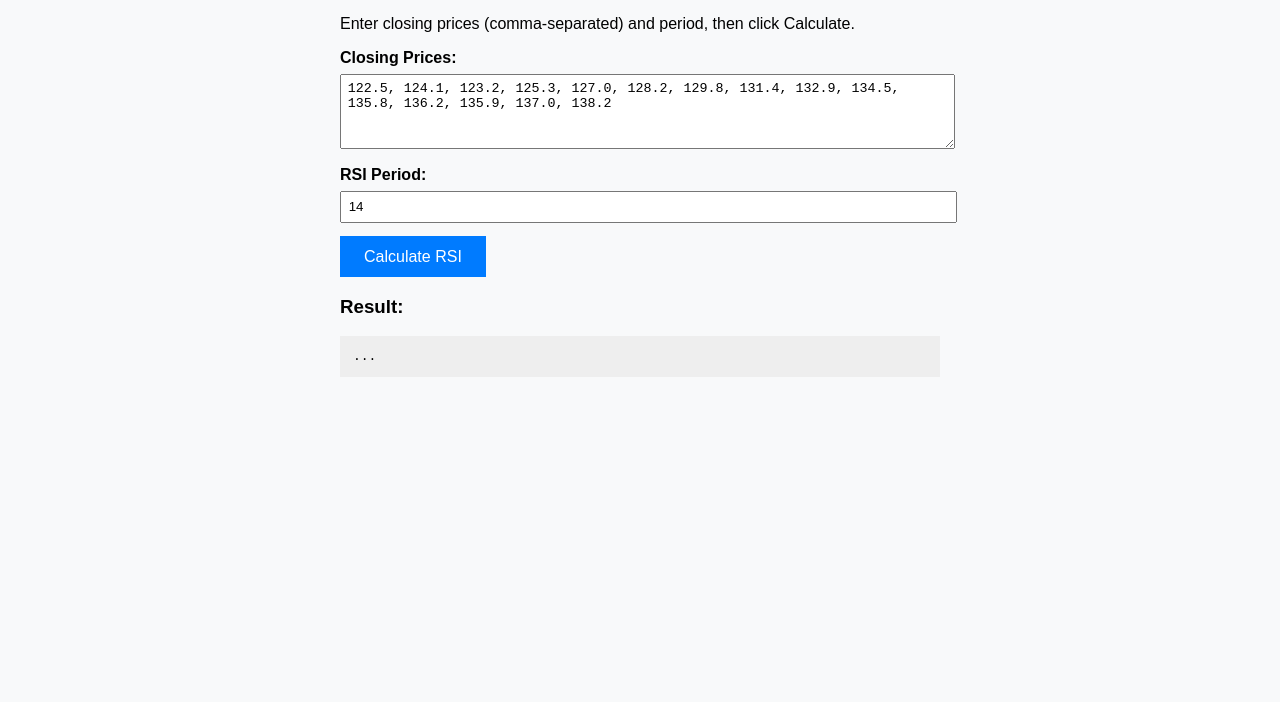
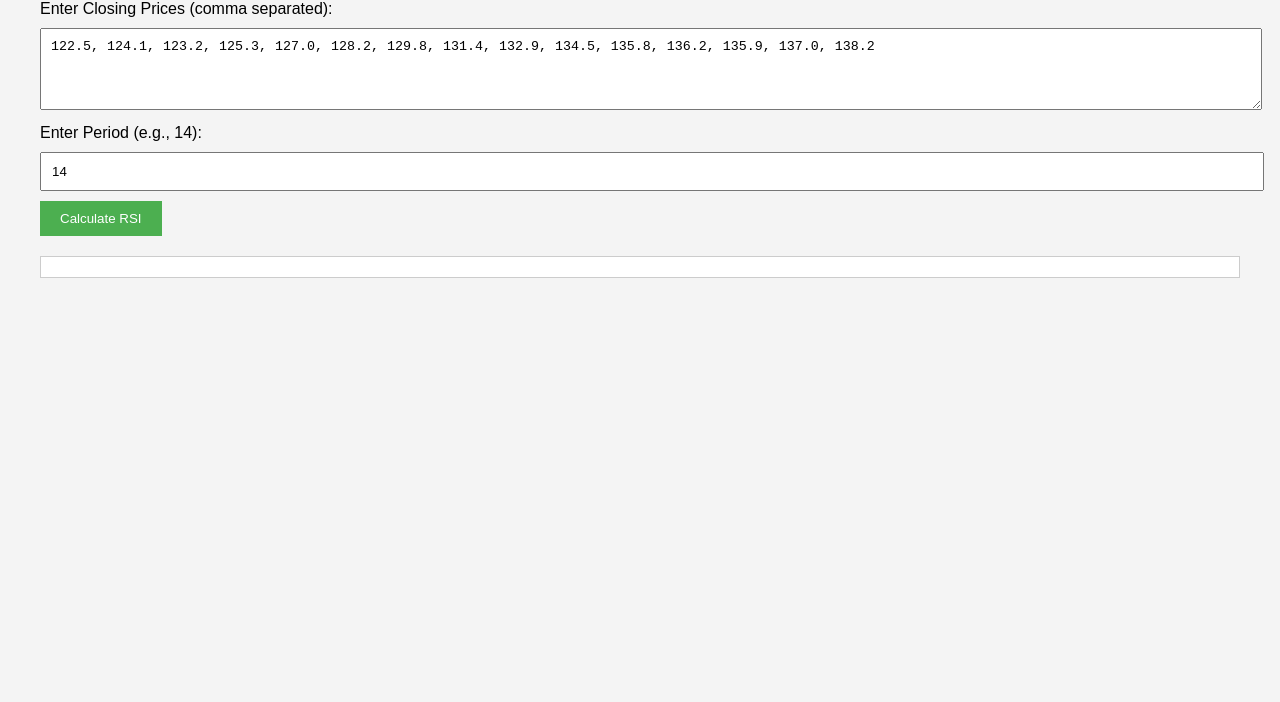
Before and after one commit to msmkumar1986/rsi-api-demo, a plain HTML site: page index.html in a window 1280 px wide. Shown: the part 98-800 px from the top of the page. Drawn offline with Linux system fonts and the light colour scheme.

Commit message:
Update index.html

```diff
--- a/index.html
+++ b/index.html
@@ -1,65 +1,60 @@
-
 <!DOCTYPE html>
 <html lang="en">
 <head>
     <meta charset="UTF-8">
+    <meta name="viewport" content="width=device-width, initial-scale=1.0">
     <title>RSI Calculator Demo</title>
     <style>
         body {
             font-family: Arial, sans-serif;
-            background: #f8f9fa;
-            padding: 2em;
-            max-width: 600px;
-            margin: auto;
+            margin: 40px;
+            background-color: #f4f4f4;
         }
         h1 {
             color: #333;
         }
-        label {
-            font-weight: bold;
-        }
         textarea, input {
             width: 100%;
-            padding: 0.5em;
-            margin: 0.5em 0 1em;
+            padding: 10px;
+            margin: 10px 0;
         }
         button {
-            padding: 0.7em 1.5em;
-            font-size: 1em;
-            background-color: #007bff;
+            padding: 10px 20px;
+            background-color: #4CAF50;
             color: white;
             border: none;
             cursor: pointer;
         }
-        pre {
-            background: #eee;
-            padding: 1em;
+        button:hover {
+            background-color: #45a049;
+        }
+        .output {
+            background: #fff;
+            padding: 10px;
+            border: 1px solid #ccc;
+            margin-top: 20px;
         }
     </style>
 </head>
 <body>
-
-    <h1>📈 RSI Calculator</h1>
-    <p>Enter closing prices (comma-separated) and period, then click Calculate.</p>
-
-    <label for="prices">Closing Prices:</label>
+    <h1>RSI Calculator API Demo</h1>
+    <label for="prices">Enter Closing Prices (comma separated):</label>
     <textarea id="prices" rows="4">122.5, 124.1, 123.2, 125.3, 127.0, 128.2, 129.8, 131.4, 132.9, 134.5, 135.8, 136.2, 135.9, 137.0, 138.2</textarea>
 
-    <label for="period">RSI Period:</label>
-    <input type="number" id="period" value="14" />
+    <label for="period">Enter Period (e.g., 14):</label>
+    <input type="number" id="period" value="14">
 
     <button onclick="calculateRSI()">Calculate RSI</button>
 
-    <h3>Result:</h3>
-    <pre id="result">...</pre>
+    <div class="output" id="result"></div>
 
     <script>
         async function calculateRSI() {
-            const prices = document.getElementById('prices').value.split(',').map(p => parseFloat(p.trim()));
-            const period = parseInt(document.getElementById('period').value);
+            const prices = document.getElementById("prices").value
+                .split(',')
+                .map(p => parseFloat(p.trim()));
 
-            const resBox = document.getElementById('result');
-            resBox.textContent = "Calculating...";
+            const period = parseInt(document.getElementById("period").value);
 
             try {
                 const response = await fetch("https://rsi-api.onrender.com/rsi", {
@@ -68,13 +63,14 @@
                     body: JSON.stringify({ close: prices, period: period })
                 });
 
-                const data = await response.json();
-                resBox.textContent = JSON.stringify(data, null, 2);
+                if (!response.ok) throw new Error("API error");
+
+                const result = await response.json();
+                document.getElementById("result").innerText = JSON.stringify(result, null, 2);
             } catch (error) {
-                resBox.textContent = "Error: " + error.message;
+                document.getElementById("result").innerText = "Error: " + error.message;
             }
         }
     </script>
-
 </body>
 </html>
```
